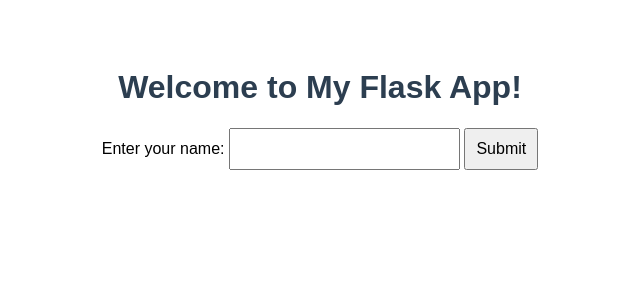
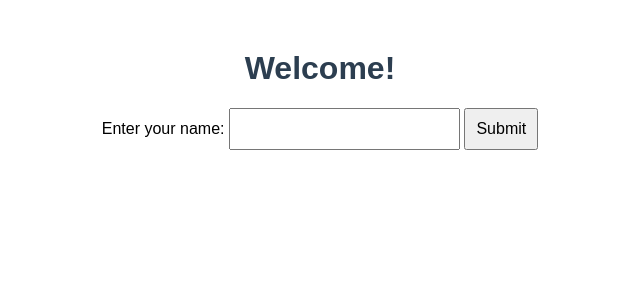
Before and after one commit to samclintonb/NetworksCA1, a Flask app: page / in a window 1280 px wide. Shown: the top 300 px of the page, without its empty margins (320-960 px from the left). Run offline with Flask 3, Linux system fonts and the light colour scheme.

Commit message:
changes in ui

```diff
--- a/flask_app/app.py
+++ b/flask_app/app.py
@@ -4,7 +4,7 @@ app = Flask(__name__)
 
 @app.route('/')
 def home():
-    return render_template('index.html')
+    return render_template('index.html')  # loads a form
 
 @app.route('/submit', methods=['POST'])
 def submit():
--- a/flask_app/static/style.css
+++ b/flask_app/static/style.css
@@ -1,7 +1,7 @@
 body {
-    font-family: Arial, sans-serif;
-    text-align: center;
-    padding: 40px;
+  font-family: Arial, sans-serif;
+  text-align: center;
+  margin-top: 50px;
 }
 
 h1 {
--- a/flask_app/templates/index.html
+++ b/flask_app/templates/index.html
@@ -1,15 +1,15 @@
 <!DOCTYPE html>
 <html>
 <head>
-    <title>My Flask App</title>
-    <link rel="stylesheet" href="{{ url_for('static', filename='style.css') }}">
+  <title>Submit Name</title>
+  <link rel="stylesheet" href="/static/style.css">
 </head>
 <body>
-    <h1>Welcome to My Flask App!</h1>
-    <form action="/submit" method="post">
-        <label for="name">Enter your name:</label>
-        <input type="text" id="name" name="name" required>
-        <button type="submit">Submit</button>
-    </form>
+  <h1>Welcome!</h1>
+  <form method="POST" action="/submit">
+    <label for="name">Enter your name:</label>
+    <input type="text" name="name" required>
+    <button type="submit">Submit</button>
+  </form>
 </body>
 </html>
```
Also changed, not shown: flask_app/templates/thanks.html (+4 -5 lines).
